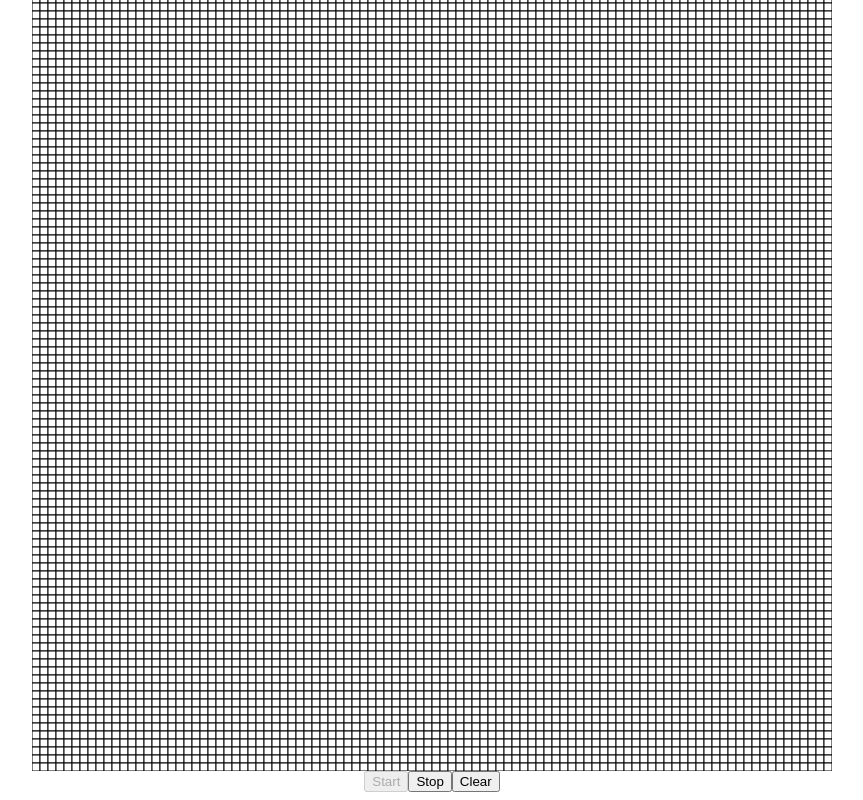
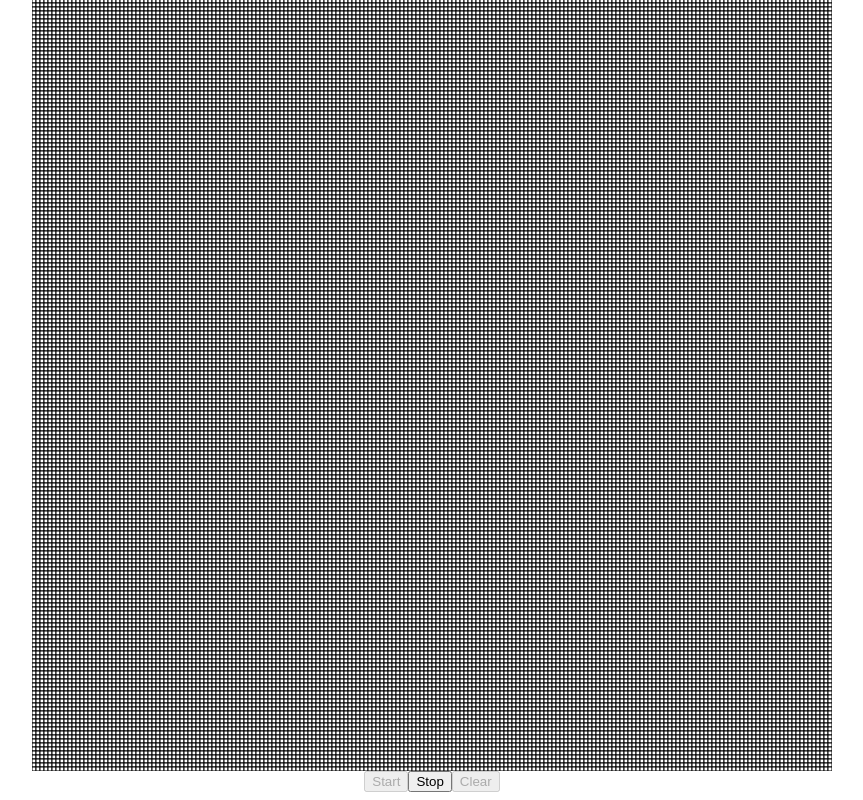
Before and after one commit to v4rn/game-of-life, a plain HTML site: page index.html in a window 1280 px wide. Both pictures are taken after a click on the button "Start". Shown: the part 117-917 px from the top of the page, without its empty margins (208-1071 px from the left). Drawn offline with Linux system fonts and the light colour scheme.

Commit message:
refactor

```diff
--- a/app.js
+++ b/app.js
@@ -1,104 +1,36 @@
+// contants
+const FRAME_SPEED = 500;
+const TOTAL_CELLS = 200;
+const CANVAS_SIZE = 800;
+
+// global vars
 let animation_event;
 let start_btn;
 let stop_btn;
 let clear_btn;
 let world;
-let canvas;
+let canvas_wrapper;
 let mouse_down_anchor;
-const FRAME_SPEED = 500;
-
-function World(canvas, total_cells) {
-    this.total_cells = total_cells;
-    this.old_state = new Array(this.total_cells).fill(0).map(() => new Array(this.total_cells).fill(0));
-    this.current_state = new Array(this.total_cells).fill(0).map(() => new Array(this.total_cells).fill(0));
-    this.canvas = canvas;
-}
-
-World.prototype.clear_world = function() {
-    for (let i = 0; i < this.total_cells; i++) {
-        for (let j = 0; j < this.total_cells; j++) {
-            this.canvas.set_cell(i, j, 0);
-            this.current_state[j][i] = 0;
-        }
-    }
-};
-
-World.prototype.count_live_cells = function(index) {
-    let live_count = 0;
-    neighbours = [
-        [-1, -1],
-        [0, -1],
-        [1, -1],
-        [-1, 0],
-        [1, 0],
-        [-1, 1],
-        [0, 1],
-        [1, 1],
-    ];
-    for (let offset of neighbours) {
-        [dx, dy] = offset;
-        [r, c] = index;
-        r = r + dx;
-        c = c + dy;
-        if (r >= 0 && r < this.total_cells && c >= 0 && c < this.total_cells && this.old_state[r][c]) {
-            live_count++;
-        }
-    }
-    return live_count;
-};
-
-World.prototype.incr_world = function() {
-
-    this.old_state = dc(this.current_state);
-
-    for (let r = 0; r < this.total_cells; r++) {
-        for (let c = 0; c < this.total_cells; c++) {
-            live_neighbours = this.count_live_cells([r, c]);
-            this.current_state[r][c] = 0;
-            if (this.old_state[r][c]) {
-                this.current_state[r][c] = [2, 3].includes(live_neighbours) ? 1 : 0;
-            } else {
-                this.current_state[r][c] = live_neighbours == 3 ? 1 : 0;
-            }
-            this.canvas.set_cell(c, r, this.current_state[r][c]);
-        }
-    }
-};
-
-function Canvas(total_cells) {
-    this.canvas = document.getElementById("canvas");
-    this.canvas.width = 800;
-    this.canvas.height = 800;
-    this.cell_dim = Math.floor(this.canvas.width / total_cells);
-    this.ctx = this.canvas.getContext("2d");
-}
-
-Canvas.prototype.set_cell = function(i, j, value) {
-    this.ctx.fillStyle = value ? "black" : "white";
-    this.ctx.fillRect(i * this.cell_dim, j * this.cell_dim, this.cell_dim, this.cell_dim);
-    this.ctx.strokeRect(i * this.cell_dim, j * this.cell_dim, this.cell_dim, this.cell_dim);
-};
-
 
 function addCanvasEventListeners() {
-    canvas.canvas.addEventListener("mousedown", mouseDown);
-    canvas.canvas.addEventListener("mouseup", mouseUp);
-    canvas.canvas.addEventListener("mousemove", mouseMove);
+    canvas_wrapper.canvas.addEventListener("mousedown", mouseDown);
+    canvas_wrapper.canvas.addEventListener("mouseup", mouseUp);
+    canvas_wrapper.canvas.addEventListener("mousemove", mouseMove);
 };
 
 function removeCanvasEventListeners() {
-    canvas.canvas.removeEventListener("mousedown", mouseDown);
-    canvas.canvas.removeEventListener("mousemove", mouseMove);
-    canvas.canvas.removeEventListener("mouseup", mouseUp);
+    canvas_wrapper.canvas.removeEventListener("mousedown", mouseDown);
+    canvas_wrapper.canvas.removeEventListener("mousemove", mouseMove);
+    canvas_wrapper.canvas.removeEventListener("mouseup", mouseUp);
 };
 
 function mouseDown(event) {
-    let cell_i = Math.floor((event.pageY - canvas.canvas.offsetTop) / canvas.cell_dim);
-    let cell_j = Math.floor((event.pageX - canvas.canvas.offsetLeft) / canvas.cell_dim);
+    let cell_i = Math.floor((event.pageY - canvas_wrapper.canvas.offsetTop) / canvas_wrapper.cell_dim);
+    let cell_j = Math.floor((event.pageX - canvas_wrapper.canvas.offsetLeft) / canvas_wrapper.cell_dim);
     mouse_down_anchor = [cell_i, cell_j];
 
     world.current_state[cell_i][cell_j] ^= 1;
-    canvas.set_cell(cell_j, cell_i, world.current_state[cell_i][cell_j]);
+    canvas_wrapper.set_cell(cell_j, cell_i, world.current_state[cell_i][cell_j]);
 }
 
 function mouseUp(event) {
@@ -107,16 +39,16 @@ function mouseUp(event) {
 
 function mouseMove(event) {
     if(!mouse_down_anchor) return;
-    let cell_i = Math.floor((event.pageY - canvas.canvas.offsetTop) / canvas.cell_dim);
-    let cell_j = Math.floor((event.pageX - canvas.canvas.offsetLeft) / canvas.cell_dim);
+    let cell_i = Math.floor((event.pageY - canvas_wrapper.canvas.offsetTop) / canvas_wrapper.cell_dim);
+    let cell_j = Math.floor((event.pageX - canvas_wrapper.canvas.offsetLeft) / canvas_wrapper.cell_dim);
+
     world.current_state[cell_i][cell_j] = 1;
-    canvas.set_cell(cell_j, cell_i, 1);
+    canvas_wrapper.set_cell(cell_j, cell_i, 1);
 };
 
 function init_world() {
-    const total_cells = 100;
-    canvas = new Canvas(total_cells);
-    world = new World(canvas, total_cells);
+    canvas_wrapper = new CanvasWrapper(TOTAL_CELLS, CANVAS_SIZE);
+    world = new World(canvas_wrapper, TOTAL_CELLS);
 
     // init btn vars
     start_btn = document.getElementById("start_button");
@@ -134,6 +66,7 @@ function start_world() {
     console.log("starting world!");
     start_btn.disabled = true;
     stop_btn.disabled = false;
+    clear_btn.disabled = true;
     // animate
     animation_event = setInterval(() => world.incr_world(), FRAME_SPEED);
     // remove mouse events
@@ -144,6 +77,7 @@ function stop_world() {
     console.log("stoping world!");
     start_btn.disabled = false;
     stop_btn.disabled = true;
+    clear_btn.disabled = false;
     // remove animation
     clearInterval(animation_event);
     // remove events
--- /dev/null
+++ b/canvas_wrapper.js
@@ -0,0 +1,13 @@
+function CanvasWrapper(total_cells, canvas_size) {
+    this.canvas = document.getElementById("canvas");
+    this.canvas.width = canvas_size;
+    this.canvas.height = canvas_size;
+    this.cell_dim = Math.floor(this.canvas.width / total_cells);
+    this.ctx = this.canvas.getContext("2d");
+}
+
+CanvasWrapper.prototype.set_cell = function(i, j, value) {
+    this.ctx.fillStyle = value ? "black" : "white";
+    this.ctx.fillRect(i * this.cell_dim, j * this.cell_dim, this.cell_dim, this.cell_dim);
+    this.ctx.strokeRect(i * this.cell_dim, j * this.cell_dim, this.cell_dim, this.cell_dim);
+};
--- a/index.html
+++ b/index.html
@@ -4,6 +4,8 @@
     <meta charset="utf-8" />
     <title>Game of life simulation</title>
     <script src="utils.js"></script>
+    <script src="canvas_wrapper.js"></script>
+    <script src="world.js"></script>
     <script src="app.js"></script>
     <style>
       div {
--- /dev/null
+++ b/world.js
@@ -0,0 +1,57 @@
+function World(canvas_wrapper, total_cells) {
+    this.total_cells = total_cells;
+    this.old_state = new Array(this.total_cells).fill(0).map(() => new Array(this.total_cells).fill(0));
+    this.current_state = new Array(this.total_cells).fill(0).map(() => new Array(this.total_cells).fill(0));
+    this.canvas_wrapper = canvas_wrapper;
+}
+
+World.prototype.clear_world = function() {
+    for (let i = 0; i < this.total_cells; i++) {
+        for (let j = 0; j < this.total_cells; j++) {
+            this.canvas_wrapper.set_cell(i, j, 0);
+            this.current_state[j][i] = 0;
+        }
+    }
+};
+
+World.prototype.count_live_cells = function(index) {
+    let live_count = 0;
+    neighbours = [
+        [-1, -1],
+        [0, -1],
+        [1, -1],
+        [-1, 0],
+        [1, 0],
+        [-1, 1],
+        [0, 1],
+        [1, 1],
+    ];
+    for (let offset of neighbours) {
+        [dx, dy] = offset;
+        [r, c] = index;
+        r = r + dx;
+        c = c + dy;
+        if (r >= 0 && r < this.total_cells && c >= 0 && c < this.total_cells && this.old_state[r][c]) {
+            live_count++;
+        }
+    }
+    return live_count;
+};
+
+World.prototype.incr_world = function() {
+
+    this.old_state = dc(this.current_state);
+
+    for (let r = 0; r < this.total_cells; r++) {
+        for (let c = 0; c < this.total_cells; c++) {
+            live_neighbours = this.count_live_cells([r, c]);
+            this.current_state[r][c] = 0;
+            if (this.old_state[r][c]) {
+                this.current_state[r][c] = [2, 3].includes(live_neighbours) ? 1 : 0;
+            } else {
+                this.current_state[r][c] = live_neighbours == 3 ? 1 : 0;
+            }
+            this.canvas_wrapper.set_cell(c, r, this.current_state[r][c]);
+        }
+    }
+};
```
